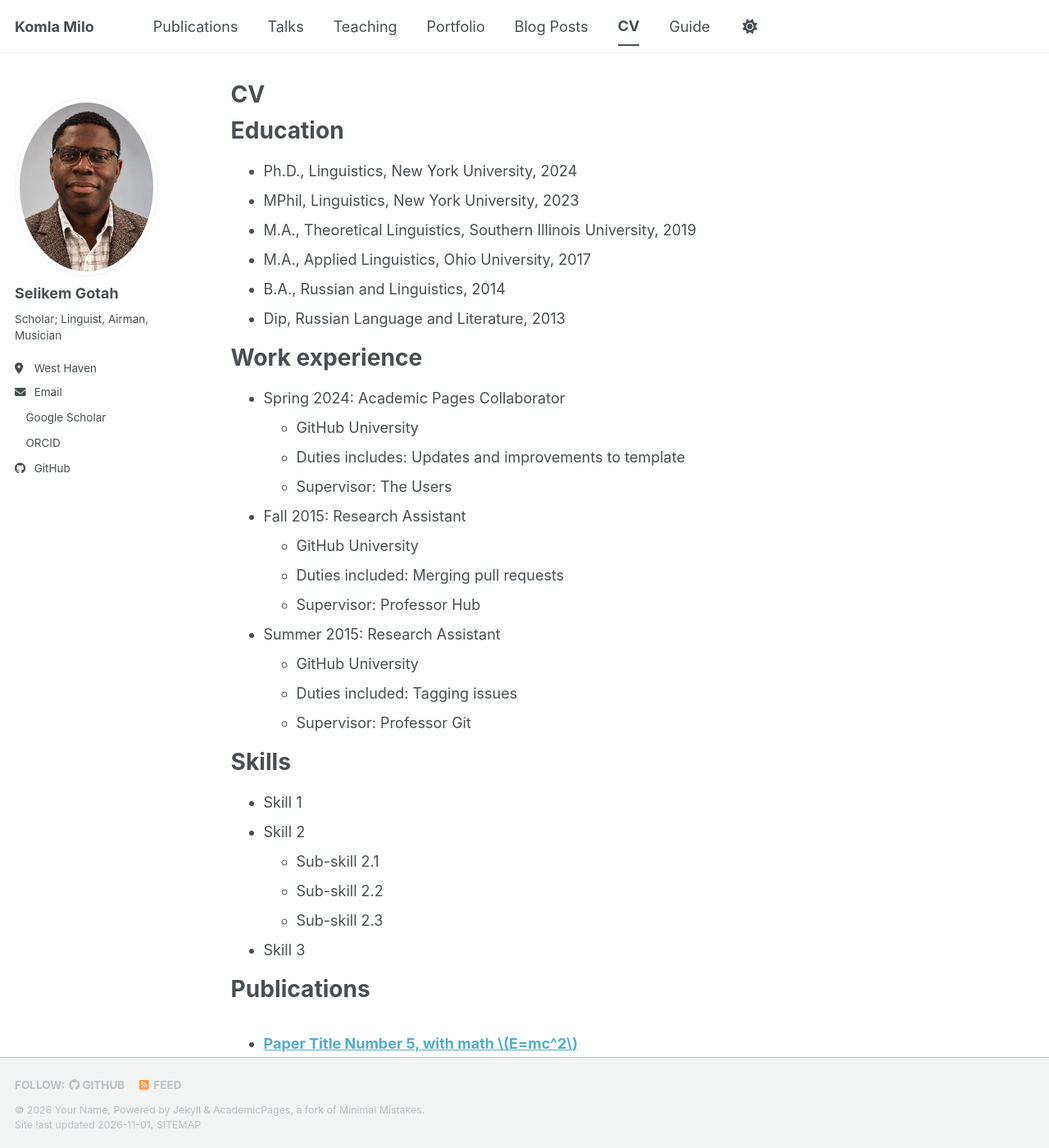
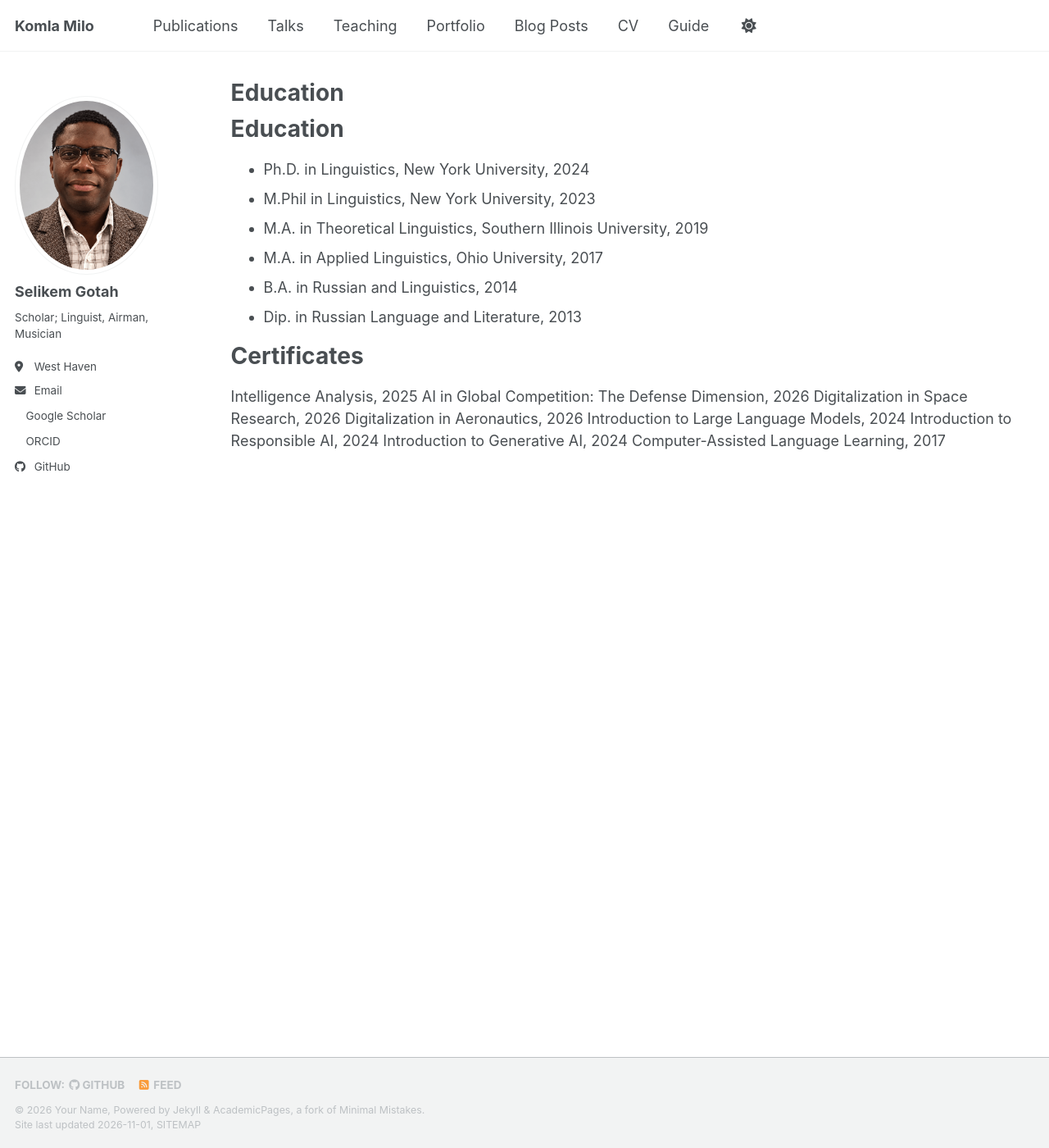
Before and after one commit to komlamilo/komlamilo.github.io, a Jekyll site: the page built from _pages/cv.md, in a window 1280 px wide and 1400 px high. Shown: the whole window at 82% size. Built offline with Jekyll 4.4.1, drawn with Linux system fonts in a browser that asks for light colours; a script bundle is joined from its source files by our own code; a style sheet for code colours, icons or effects is not loaded; some of the changed text lies outside the part shown.

Commit message:
Revise CV to focus on education and certificates
Updated the CV page to reflect new education and certificates, and removed outdated work experience, skills, publications, talks, teaching, and service sections.

```diff
--- a/_pages/cv.md
+++ b/_pages/cv.md
@@ -1,7 +1,7 @@
 ---
 layout: archive
-title: "CV"
-permalink: /cv/
+title: "Education"
+permalink: /education/
 author_profile: true
 redirect_from:
   - /resume
@@ -11,57 +11,20 @@ redirect_from:
 
 Education
 ======
-* Ph.D., Linguistics, New York University, 2024
-* MPhil, Linguistics, New York University, 2023
-* M.A., Theoretical Linguistics, Southern Illinois University, 2019
-* M.A., Applied Linguistics, Ohio University, 2017
-* B.A., Russian and Linguistics, 2014
-* Dip, Russian Language and Literature, 2013
+* Ph.D. in Linguistics, New York University, 2024
+* M.Phil in Linguistics, New York University, 2023
+* M.A. in Theoretical Linguistics, Southern Illinois University, 2019
+* M.A. in Applied Linguistics, Ohio University, 2017
+* B.A. in Russian and Linguistics, 2014
+* Dip. in Russian Language and Literature, 2013
 
-Work experience
+Certificates
 ======
-* Spring 2024: Academic Pages Collaborator
-  * GitHub University
-  * Duties includes: Updates and improvements to template
-  * Supervisor: The Users
-
-* Fall 2015: Research Assistant
-  * GitHub University
-  * Duties included: Merging pull requests
-  * Supervisor: Professor Hub
-
-* Summer 2015: Research Assistant
-  * GitHub University
-  * Duties included: Tagging issues
-  * Supervisor: Professor Git
-
-Skills
-======
-* Skill 1
-* Skill 2
-  * Sub-skill 2.1
-  * Sub-skill 2.2
-  * Sub-skill 2.3
-* Skill 3
-
-Publications
-======
-  <ul>{% for post in site.publications reversed %}
-    {% include archive-single-cv.html %}
-  {% endfor %}</ul>
-
-Talks
-======
-  <ul>{% for post in site.talks reversed %}
-    {% include archive-single-talk-cv.html  %}
-  {% endfor %}</ul>
-
-Teaching
-======
-  <ul>{% for post in site.teaching reversed %}
-    {% include archive-single-cv.html %}
-  {% endfor %}</ul>
-
-Service and leadership
-======
-* Currently signed in to 43 different slack teams
+Intelligence Analysis, 2025
+AI in Global Competition: The Defense Dimension, 2026
+Digitalization in Space Research, 2026
+Digitalization in Aeronautics, 2026
+Introduction to Large Language Models, 2024
+Introduction to Responsible AI, 2024
+Introduction to Generative AI, 2024
+Computer-Assisted Language Learning, 2017
```
